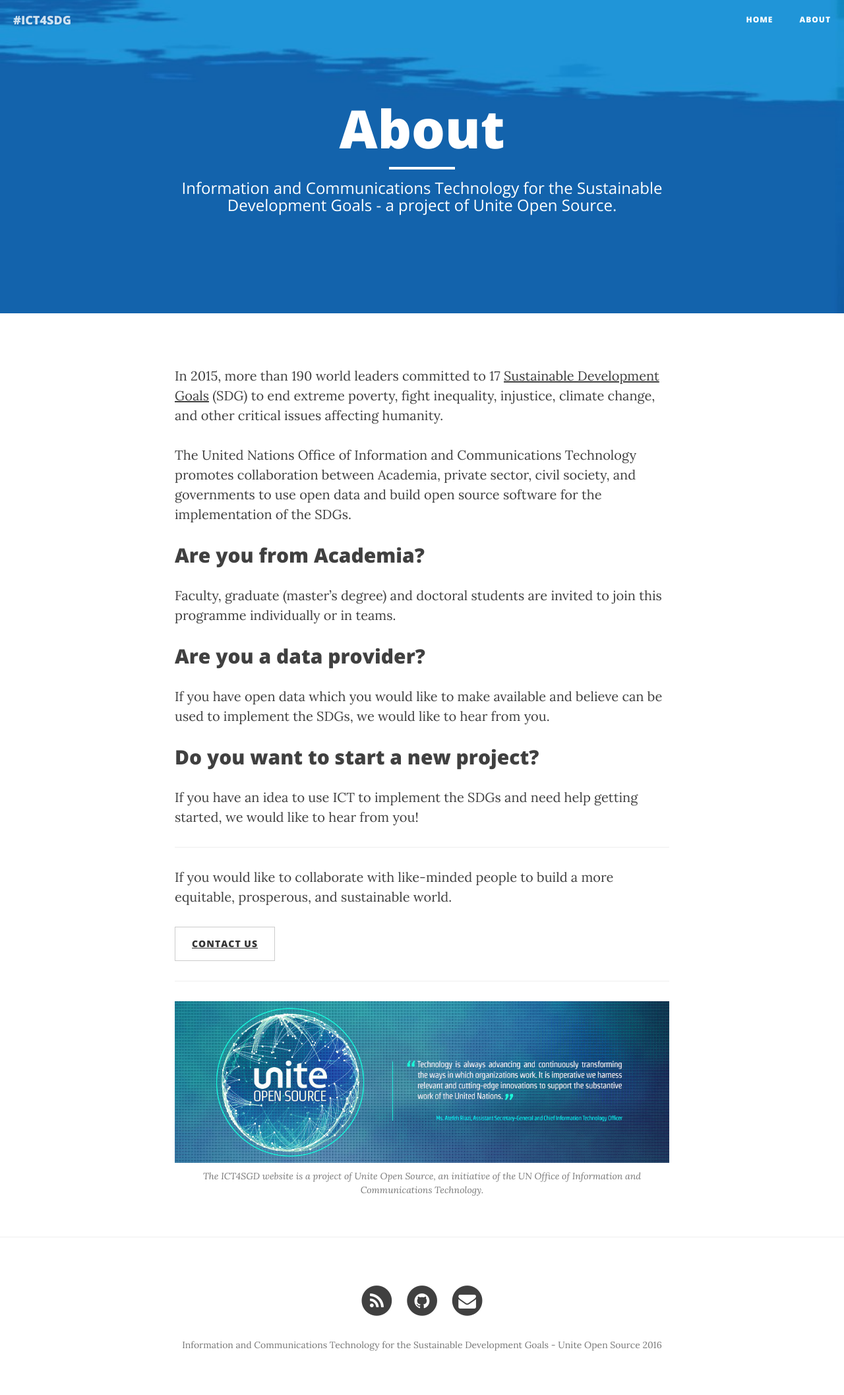
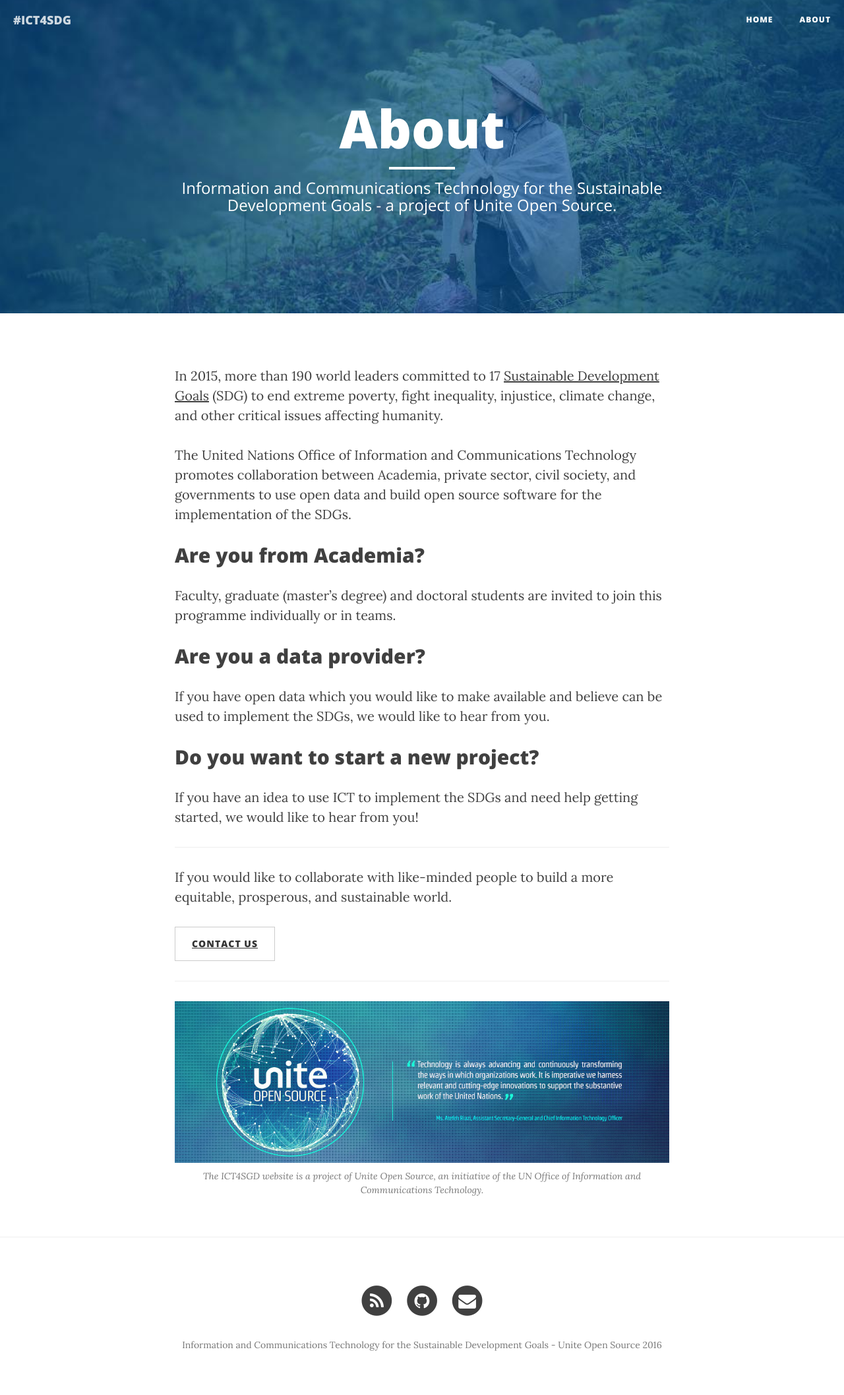
Before and after one commit to jmmnn/ICT4SD.github.io, a Jekyll site: the page built from about.md, in a window 1280 px wide. Shown: the whole page at 66% size. Built offline with Jekyll 4.4.1, drawn with Linux system fonts in a browser that asks for light colours; nearby versions of some CDN libraries.

Commit message:
changed default image

```diff
--- a/_config.yml
+++ b/_config.yml
@@ -1,6 +1,6 @@
 # Site settings
 title: "#ICT4SDG"
-header-img: img/home-bg.jpg
+header-img: img/land.jpg
 email: uniteideas@un.org
 copyright_name: Information and Communications Technology for the Sustainable Development Goals - Unite Open Source
 description: "A project of Unite Open Source."
```
